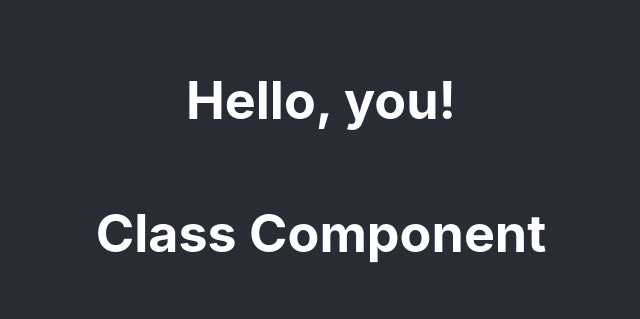
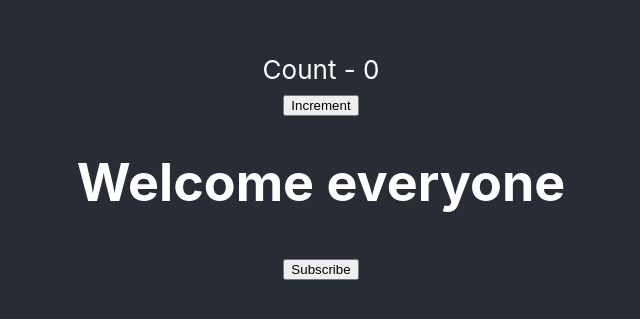
Before and after one commit to theolvq/react-learning, a React (Create React App) app in the folder hello-world/: page / in a window 1280 px wide. Shown: the part 233-552 px from the top of the page, without its empty margins (319-959 px from the left). Built offline with nearby package versions, Linux system fonts and the light colour scheme.

Commit message:
covered basics of components, props and state

```diff
--- a/hello-world/src/App.js
+++ b/hello-world/src/App.js
@@ -1,14 +1,21 @@
-import logo from './logo.svg';
 import './App.css';
-import Greet from './components/Greet';
-import Welcome from './components/Welcome';
+// import Welcome from './components/Welcome';
+// import Greet from './components/Greet';
+import Message from './components/Message';
+import Counter from './components/Counter';
 
 function App() {
   return (
     <div className='App'>
       <header className='App-header'>
-        <Greet />
-        <Welcome />
+        <Counter />
+        {/* <Greet name='Bruce' heroName='Batman'></Greet>
+        <Greet name='Clark' heroName='Superman'></Greet>
+        <Greet name='Diana' heroName='Wonder Woman' />
+        <Welcome name='Bruce' heroName='Batman' />
+        <Welcome name='Clark' heroName='Superman' />
+        <Welcome name='Diana' heroName='Wonder Woman' /> */}
+        <Message />
       </header>
     </div>
   );
--- /dev/null
+++ b/hello-world/src/components/Counter.js
@@ -0,0 +1,39 @@
+import React, { Component } from 'react';
+
+class Counter extends Component {
+  constructor(props) {
+    super(props);
+
+    this.state = {
+      count: 0,
+    };
+  }
+
+  increment() {
+    // this.setState({ count: this.state.count + 1 }, () => {
+    //   console.log('Callback value', this.state.count);
+    // });
+    this.setState(prevState => ({
+      count: prevState.count + 1,
+    }));
+  }
+
+  incrementFive() {
+    this.increment();
+    this.increment();
+    this.increment();
+    this.increment();
+    this.increment();
+  }
+
+  render() {
+    return (
+      <div>
+        <div>Count - {this.state.count}</div>
+        <button onClick={() => this.incrementFive()}>Increment</button>
+      </div>
+    );
+  }
+}
+
+export default Counter;
--- a/hello-world/src/components/Greet.js
+++ b/hello-world/src/components/Greet.js
@@ -1,7 +1,14 @@
- import React from 'react'
+import React from 'react';
 
-const Greet = () => <h1>Hello, you!</h1>
+const Greet = props => {
+  return (
+    <div>
+      <h1>
+        Hello, {props.name}! a.k.a {props.heroName}
+      </h1>
+      {props.children}
+    </div>
+  );
+};
 
-
-
-export default Greet
+export default Greet;
--- /dev/null
+++ b/hello-world/src/components/Message.js
@@ -0,0 +1,27 @@
+import React, { Component } from 'react';
+
+class Message extends Component {
+  constructor() {
+    super();
+    this.state = {
+      message: 'Welcome everyone',
+    };
+  }
+
+  changeMessage() {
+    this.setState({
+      message: 'Thank you for subscribing',
+    });
+  }
+
+  render() {
+    return (
+      <div>
+        <h1>{this.state.message}</h1>
+        <button onClick={() => this.changeMessage()}>Subscribe</button>
+      </div>
+    );
+  }
+}
+
+export default Message;
--- a/hello-world/src/components/Welcome.js
+++ b/hello-world/src/components/Welcome.js
@@ -1,9 +1,13 @@
-import React, { Component } from 'react'
+import React, { Component } from 'react';
 
 class Welcome extends Component {
   render() {
-    return <h1>Class Component</h1>
+    return (
+      <h1>
+        Welcome {this.props.name} a.k.a {this.props.heroName}
+      </h1>
+    );
   }
 }
 
-export default Welcome
+export default Welcome;
```
Also changed, not shown: hello-world/src/components/Hello.js (added, +19 -0 lines), 1 other file (tests, documents, lock files or other folders).
